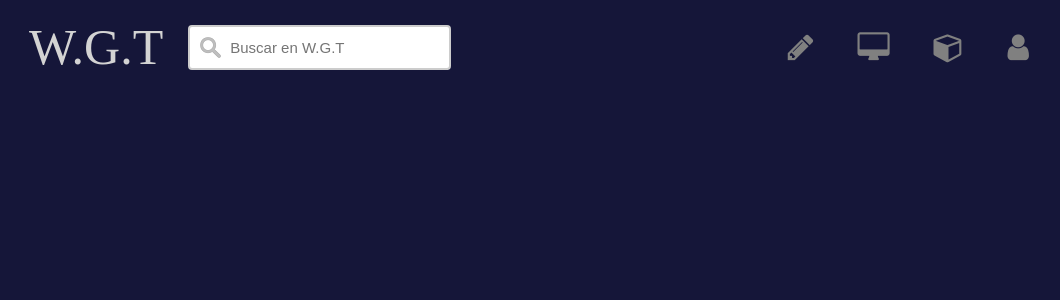
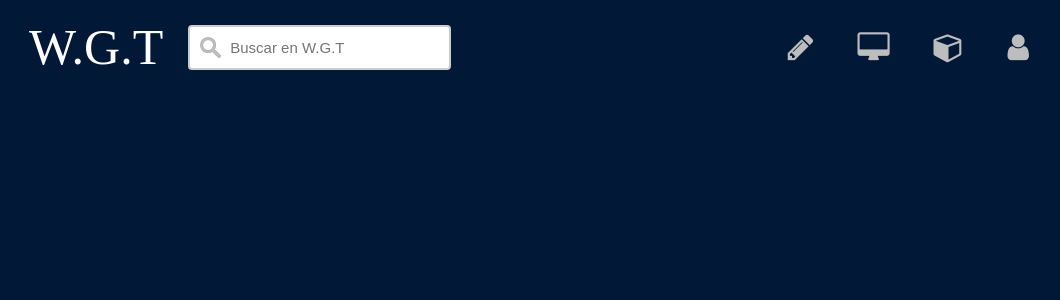
Before and after one commit to EdwinFajardoBarrera/daw-proyect, a PHP site: page /header.html in a window 1280 px wide. Shown: the top 300 px of the page, without its empty margins (61-1121 px from the left). Run offline with PHP 8.4, Linux system fonts and the light colour scheme.

Commit message:
Cambios de formato + 1 Archivo
Agregué los colores originales y inicié con la ventana de contacto

```diff
--- a/public_html/estilosHeader.css
+++ b/public_html/estilosHeader.css
@@ -12,7 +12,7 @@ and open the template in the editor.
 
 /* color del header */
 .header {
-    background-color: #151639;
+    background-color: #011936;
     overflow: hidden;
 }
 
@@ -25,14 +25,14 @@ body nav {
 
 body nav a{
     text-decoration: none;
-    color: gray;
+    color: #bdbdbd;
     font-size: 30px;
     margin-right: 40px;
 }
 
 /* logo de la página */
 .logo {
-    color: #D3D3D3;
+    color: #ffffff;
     font-size: 50px;
     line-height: 90px;
     float: left;
--- a/public_html/estilosInicio.css
+++ b/public_html/estilosInicio.css
@@ -19,7 +19,7 @@ img {
 
 /* color de la página */
 main {
-    background-color: #686872;
+    background-color: #465362;
     height: 657px;
 }
 
```
Also changed, not shown: public_html/contacto.html (added, +17 -0 lines), public_html/index.html (deleted, +0 -14 lines), 3 other files.
